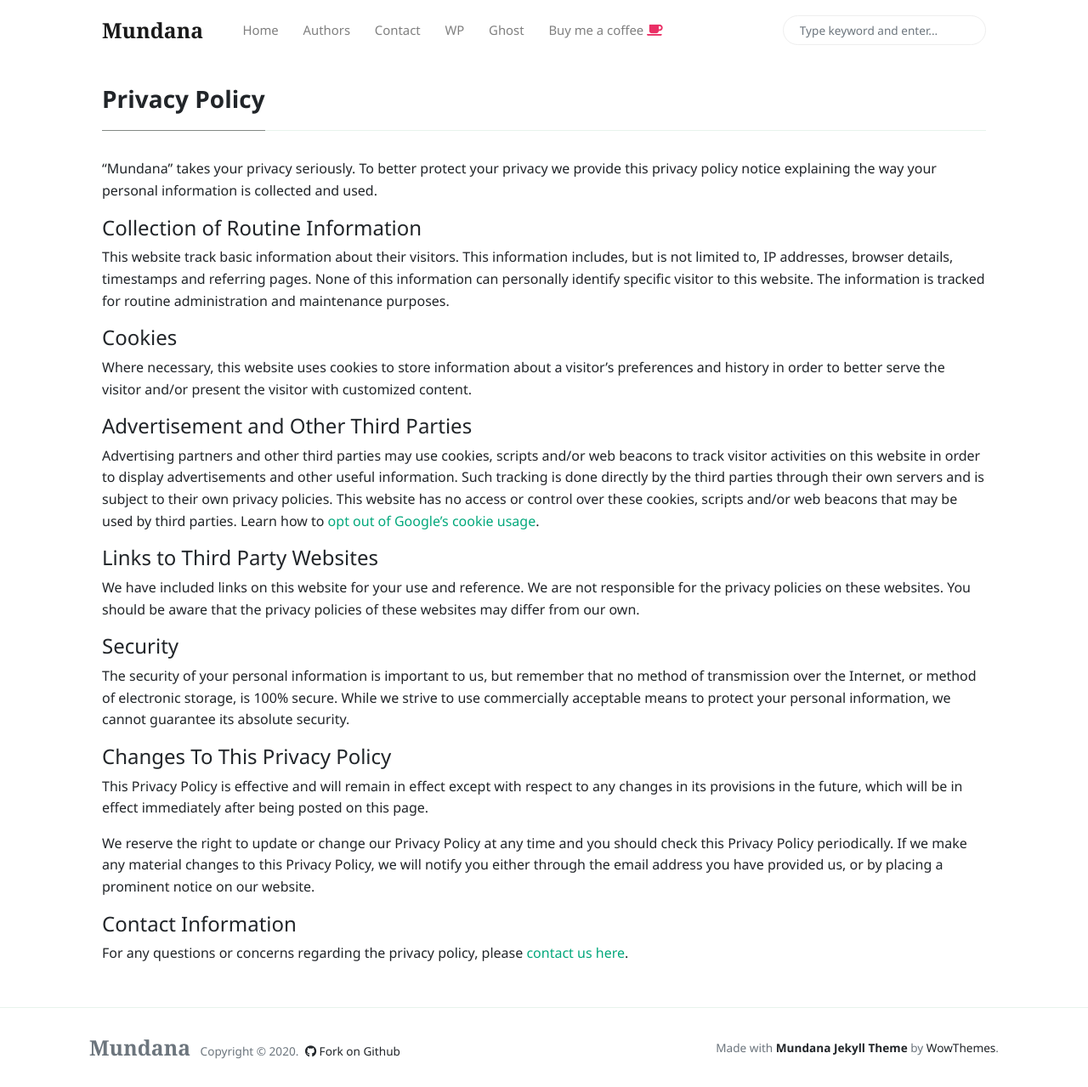
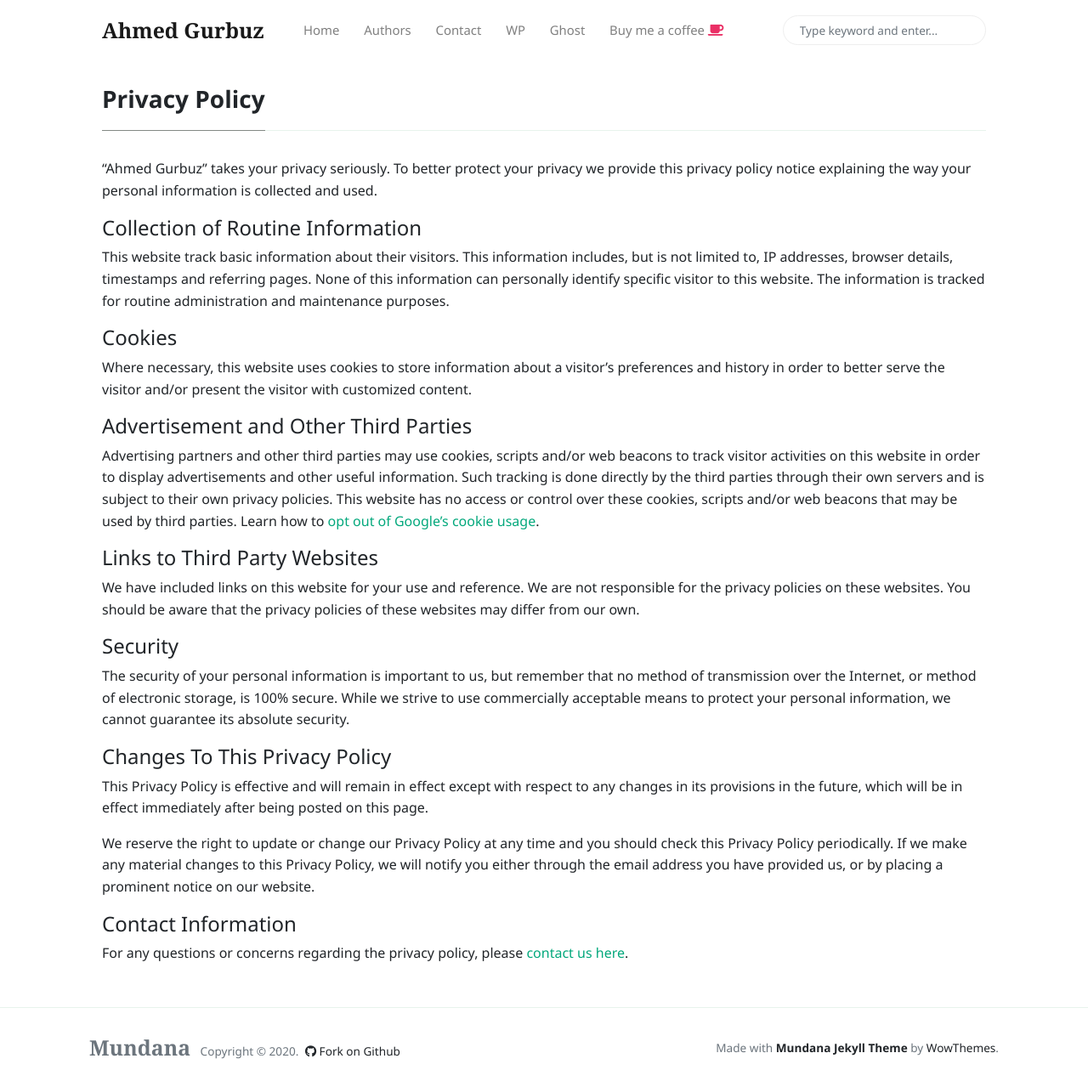
Before and after one commit to ahmedgurbuz/blog, a Jekyll site: the page built from _pages/privacy-policy.md, in a window 1280 px wide and 1279 px high. Shown: the whole window at 85% size. Built offline with Jekyll 4.4.1, drawn with Linux system fonts in a browser that asks for light colours; nearby versions of some CDN libraries.

Commit message:
no message

```diff
--- a/_config.yml
+++ b/_config.yml
@@ -1,5 +1,5 @@
 # Site
-name: 'Mundana'
+name: 'Ahmed Gurbuz'
 description: 'Mundana is a free Jekyll theme for awesome people like you, Medium like.'
 logo: 'assets/images/logo.png'
 favicon: 'assets/images/favicon.ico'
```
